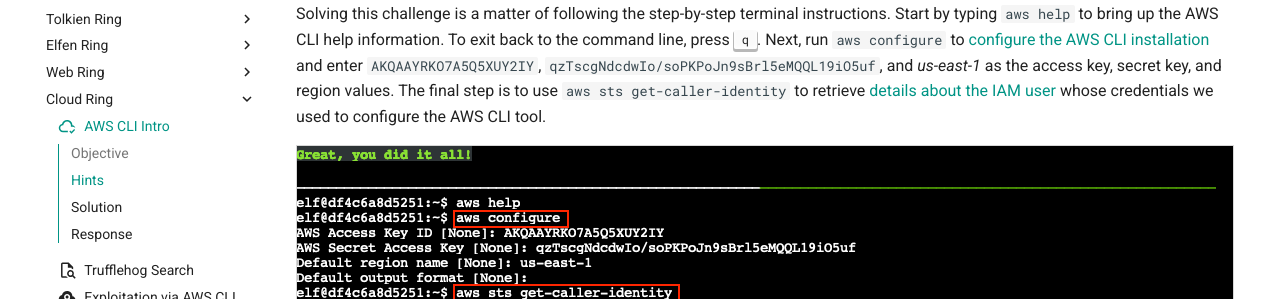
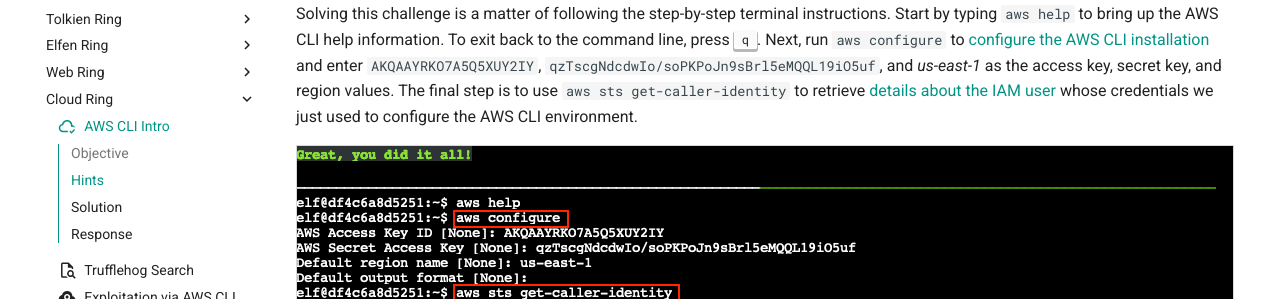
Before and after one commit to crahan/HolidayHackChallenge2022, an MkDocs documentation site: the page built from docs/objectives/o11.md, in a window 1280 px wide and 900 px high, scrolled down 506 px. Shown: the part 179-478 px from the top of the window. Built offline with MkDocs 1.6.1 and Material for MkDocs 9.7.7, drawn with Linux system fonts in a browser that asks for light colours; comment, search, counter and statistics services are not loaded.

Commit message:
O11 reviewed

```diff
--- a/docs/objectives/o11.md
+++ b/docs/objectives/o11.md
@@ -30,7 +30,7 @@
 
 ## Solution
 
-Solving this challenge is a matter of following the step-by-step terminal instructions. Start by typing `aws help` to bring up the AWS CLI help information. To exit back to the command line, press ++"q"++. Next, run `aws configure` to [configure the AWS CLI installation](https://docs.aws.amazon.com/cli/latest/userguide/cli-configure-quickstart.html#cli-configure-quickstart-config) and enter `AKQAAYRKO7A5Q5XUY2IY`, `qzTscgNdcdwIo/soPKPoJn9sBrl5eMQQL19iO5uf`, and *us-east-1* as the access key, secret key, and region values. The final step is to use `aws sts get-caller-identity` to retrieve [details about the IAM user](https://awscli.amazonaws.com/v2/documentation/api/latest/reference/sts/get-caller-identity.html) whose credentials we used to configure the AWS CLI tool.
+Solving this challenge is a matter of following the step-by-step terminal instructions. Start by typing `aws help` to bring up the AWS CLI help information. To exit back to the command line, press ++"q"++. Next, run `aws configure` to [configure the AWS CLI installation](https://docs.aws.amazon.com/cli/latest/userguide/cli-configure-quickstart.html#cli-configure-quickstart-config) and enter `AKQAAYRKO7A5Q5XUY2IY`, `qzTscgNdcdwIo/soPKPoJn9sBrl5eMQQL19iO5uf`, and *us-east-1* as the access key, secret key, and region values. The final step is to use `aws sts get-caller-identity` to retrieve [details about the IAM user](https://awscli.amazonaws.com/v2/documentation/api/latest/reference/sts/get-caller-identity.html) whose credentials we just used to configure the AWS CLI environment.
 
 ![AWS CLI commands](../img/objectives/o11/aws_cli_commands.png){ class=border }
 
```
